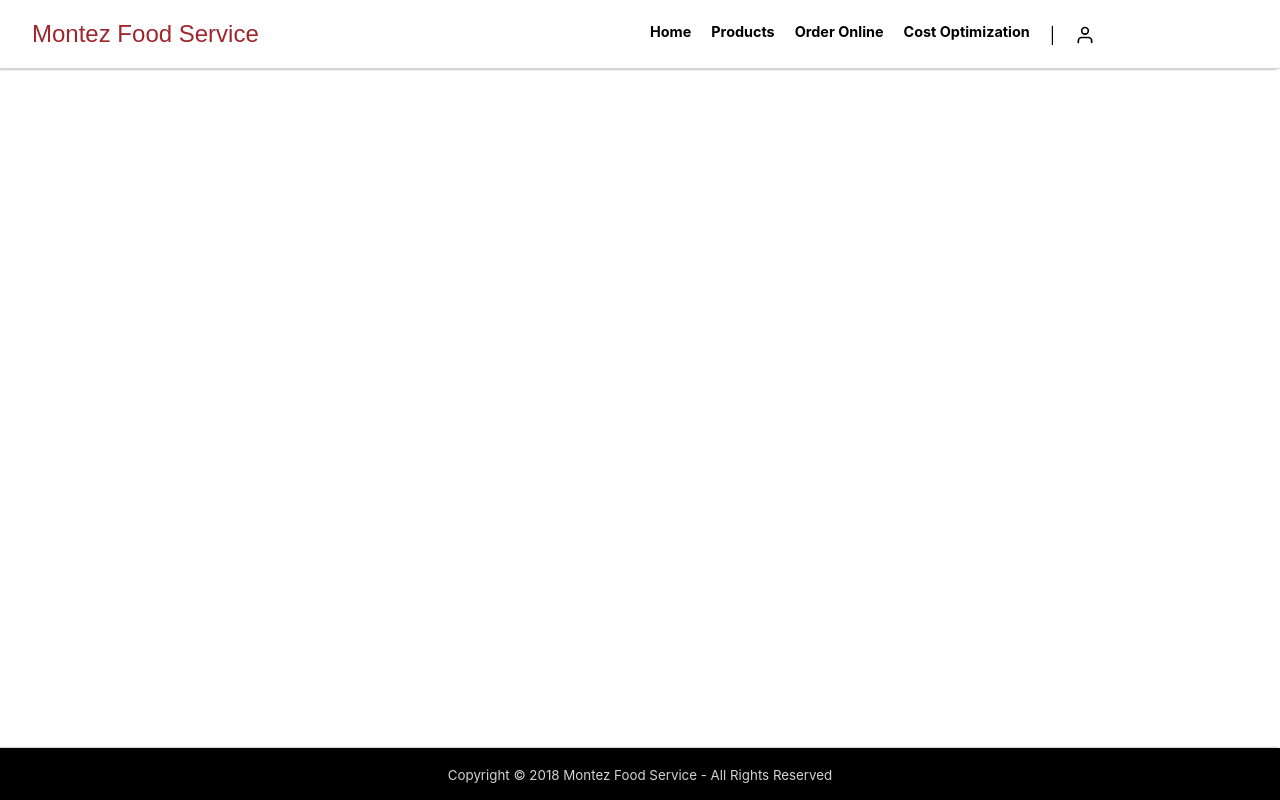
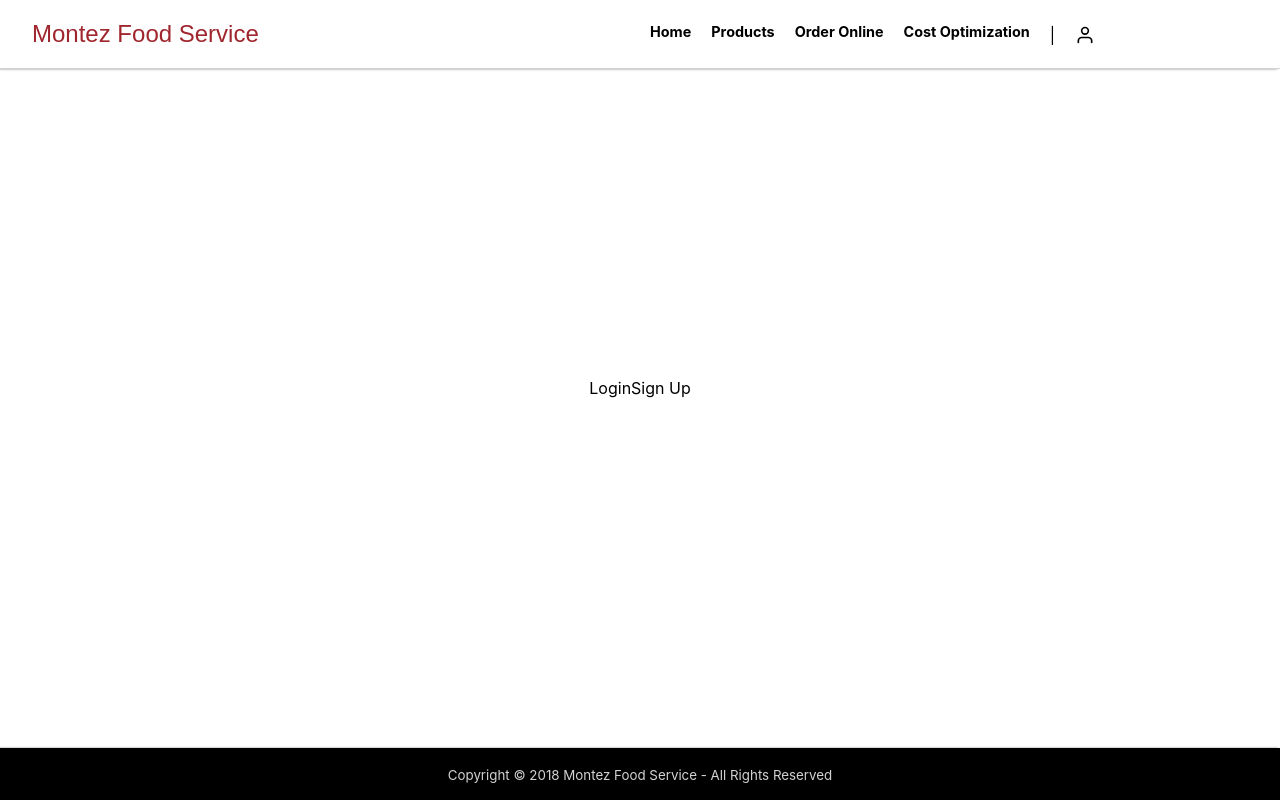
Before and after one commit to jgarcia4444/montez-food-service-web, a React (Create React App) app: page /user-auth in a window 1280 px wide. Built offline with nearby package versions, Linux system fonts and the light colour scheme.

Commit message:
set up and configured redux as well redux persist. Created a new component called UserAuth that will allow a user to login or create an account

```diff
--- a/package.json
+++ b/package.json
@@ -3,14 +3,19 @@
   "version": "0.1.0",
   "private": true,
   "dependencies": {
+    "@reduxjs/toolkit": "^1.8.2",
     "@testing-library/jest-dom": "^5.16.4",
     "@testing-library/react": "^13.3.0",
     "@testing-library/user-event": "^13.5.0",
     "react": "^18.2.0",
     "react-dom": "^18.2.0",
     "react-icons": "^4.4.0",
+    "react-redux": "^8.0.2",
     "react-router-dom": "^6.3.0",
     "react-scripts": "5.0.1",
+    "redux": "^4.2.0",
+    "redux-persist": "^6.0.0",
+    "redux-thunk": "^2.4.1",
     "web-vitals": "^2.1.4"
   },
   "scripts": {
--- a/src/App.js
+++ b/src/App.js
@@ -4,7 +4,9 @@ import {
   BrowserRouter as Router,
   Routes,
   Route,
-} from 'react-router-dom'
+} from 'react-router-dom';
+import { PersistGate } from 'redux-persist/integration/react';
+import { Provider } from 'react-redux';
 
 import NavHeader from './components/NavHeader';
 import Home from './pages/Home';
@@ -12,11 +14,15 @@ import Products from './pages/Products';
 import OrderOnline from './pages/OrderOnline';
 import CostOptimization from './pages/CostOptimization';
 import Footer from './components/Footer';
+import UserAuth from './pages/UserAuth';
+import {store, persistor} from './redux/store';
 
 const App = () => {
 
   return (
     <Router>
+      <Provider store={store}>
+        <PersistGate persistor={persistor}>
           <div className="App">
             <NavHeader />
             <Routes>
@@ -24,9 +30,13 @@ const App = () => {
               <Route path="/products" element={<Products />} />
               <Route path="/order-online" element={<OrderOnline />} />
               <Route path="/cost-optimization" element={<CostOptimization />} />
+              {/* <Route path="/users/account" element={<Account />} /> */}
+              <Route path="/user-auth" element={<UserAuth />} />
             </Routes>
             <Footer />
           </div>
+        </PersistGate>
+      </Provider>
     </Router>
   );
 }
--- a/src/components/NavHeader/index.js
+++ b/src/components/NavHeader/index.js
@@ -2,11 +2,24 @@ import React, {useState, useEffect} from 'react';
 import '../../styles/nav/NavHeader.css';
 import { Link } from 'react-router-dom';
 import { FiUser } from 'react-icons/fi'
+import { connect } from 'react-redux';
 
-const NavHeader = (props) => {
+import { useNavigate } from 'react-router-dom';
 
+const NavHeader = ({userInfo}) => {
+
+    const {email} = userInfo
 
     const [activePage, setActivePage] = useState('');
+    const navigate = useNavigate();
+
+    const handleUserPress = () => {
+        if (email === "") {
+            navigate("/user-auth");
+        } else {
+            navigate('/users/account')
+        }
+    }
 
     return (
         <div className="nav-header-row">
@@ -19,10 +32,19 @@ const NavHeader = (props) => {
                 <Link onClick={() => setActivePage("Order Online")} className={`nav-link ${activePage === "Order Online" ? "active-link" : ""}`} to="/order-online">Order Online</Link>
                 <Link onClick={() => setActivePage("Cost Optimization")} className={`nav-link ${activePage === 'Cost Optimization' ? "active-link" : ""}`} to="/cost-optimization">Cost Optimization</Link>
                 <span className="vertical-separator">|</span>
-                <FiUser size={20} color={'black'} />
+                <FiUser onClick={handleUserPress} className="user-icon" size={20} color={'black'} />
             </div>
         </div>
     )
 }
 
-export default NavHeader;
+const mapStateToProps = state => {
+    return {
+        userInfo: state.userReducer.userInfo,
+    }
+}
+
+export default connect(
+    mapStateToProps,
+    null
+)(NavHeader);
--- /dev/null
+++ b/src/pages/UserAuth/index.js
@@ -0,0 +1,47 @@
+import React, {useState} from 'react';
+import '../../styles/userAuth/UserAuth.css'
+
+import Layout from '../../shared/Layout';
+
+const UserAuth = () => {
+
+    const [displayState, setDisplayState] = useState('');
+
+    const actionButtons = (
+        <>
+            <div className="action-button-row">
+                <div className="action-login-button">
+                    Login
+                </div>
+            </div>
+            <div className="action-button-row">
+                <div className="action-signup-button">
+                    Sign Up
+                </div>
+            </div>
+        </>
+    )
+
+    const renderDisplayState = () => {
+        switch(displayState) {
+            case '':
+                return actionButtons;
+            // case 'login':
+            //     return loginForm;
+            // case 'create':
+            //     return signupForm;
+            default:
+                return actionButtons
+        }
+    }
+
+    return (
+        <Layout>
+            <div className="user-auth-container">
+                {renderDisplayState()}
+            </div>
+        </Layout>
+    )
+};
+
+export default UserAuth
--- /dev/null
+++ b/src/redux/reducers/index.js
@@ -0,0 +1,8 @@
+import { combineReducers } from "@reduxjs/toolkit";
+import userReducer from './userReducer';
+
+const rootReducer = combineReducers({
+    userReducer,
+})
+
+export default rootReducer;
--- /dev/null
+++ b/src/redux/reducers/userReducer/index.js
@@ -0,0 +1,19 @@
+
+const initialState = {
+    userInfo: {
+        email: "",
+        companyName: "",
+    },
+    loading: false,
+}
+
+const userReducer = (state=initialState, action) => {
+    switch(action.type) {
+        default:
+            return {
+                ...state,
+            }
+    }
+}
+
+export default userReducer;
--- /dev/null
+++ b/src/redux/store/index.js
@@ -0,0 +1,27 @@
+import { configureStore } from '@reduxjs/toolkit';
+import { persistStore, persistReducer } from 'redux-persist';
+import storage from 'redux-persist/lib/storage';
+import thunk from 'redux-thunk';
+
+import rootReducer from '../reducers';
+import userReducer from '../reducers/userReducer';
+
+const persistConfig = {
+    key: 'root',
+    storage,
+    whitelist: ['userReducer']
+};
+
+const persistedReducer = persistReducer(persistConfig, rootReducer);
+
+const store = configureStore({
+    reducer: persistedReducer,
+    middleware: () => [thunk]
+})
+
+const persistor = persistStore(store);
+
+export {
+    store,
+    persistor
+};
--- a/src/styles/nav/NavHeader.css
+++ b/src/styles/nav/NavHeader.css
@@ -53,6 +53,10 @@
     text-decoration: none;
 }
 
+.user-icon:hover {
+    cursor: pointer;
+}
+
 .vertical-separator {
     margin-right: 20px;
     margin-left: 10px;
--- /dev/null
+++ b/src/styles/userAuth/UserAuth.css
@@ -0,0 +1,9 @@
+
+
+.user-auth-container {
+    width: 100%;
+    height: 80vh;
+    display: flex;
+    align-items: center;
+    justify-content: center;
+}
```
Also changed, not shown: 1 other file (tests, documents, lock files or other folders). Lines whose indentation alone changed are shown as unchanged.
